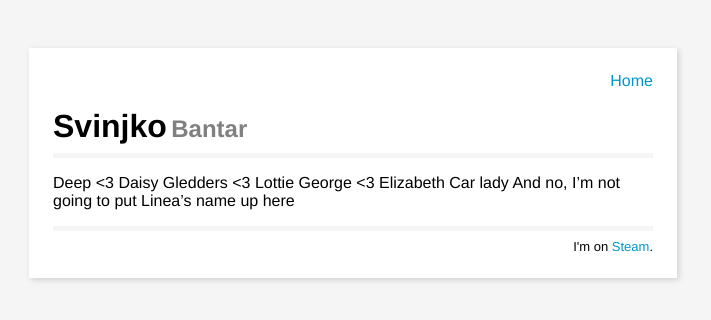
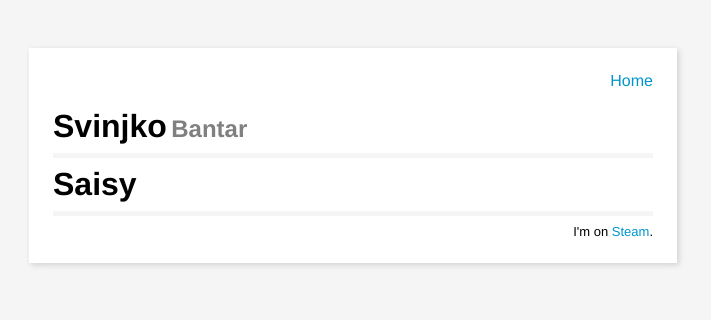
Before and after one commit to svinjko/svinjko.github.io, a Jekyll site: the page built from index.md, in a window 1280 px wide. Shown: the top 320 px of the page, without its empty margins (287-998 px from the left). Built offline with Jekyll 4.4.1, drawn with Linux system fonts in a browser that asks for light colours.

Commit message:
Update index.md

```diff
--- a/index.md
+++ b/index.md
@@ -3,7 +3,4 @@ layout: default
 title: Bantar
 ---
 
-Deep <3 Daisy
-Gledders <3 Lottie
-George <3 Elizabeth Car lady
-And no, I'm not going to put Linea's name up here
+#Saisy
```
